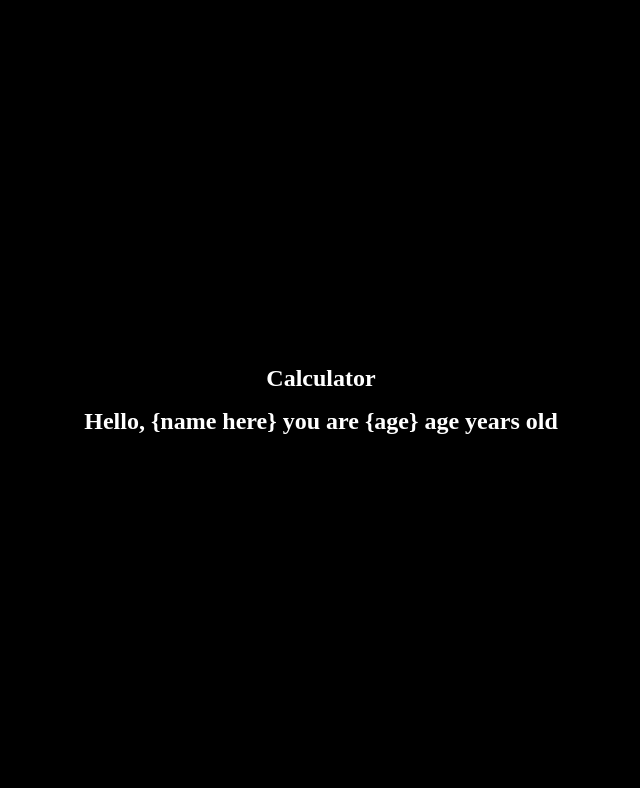
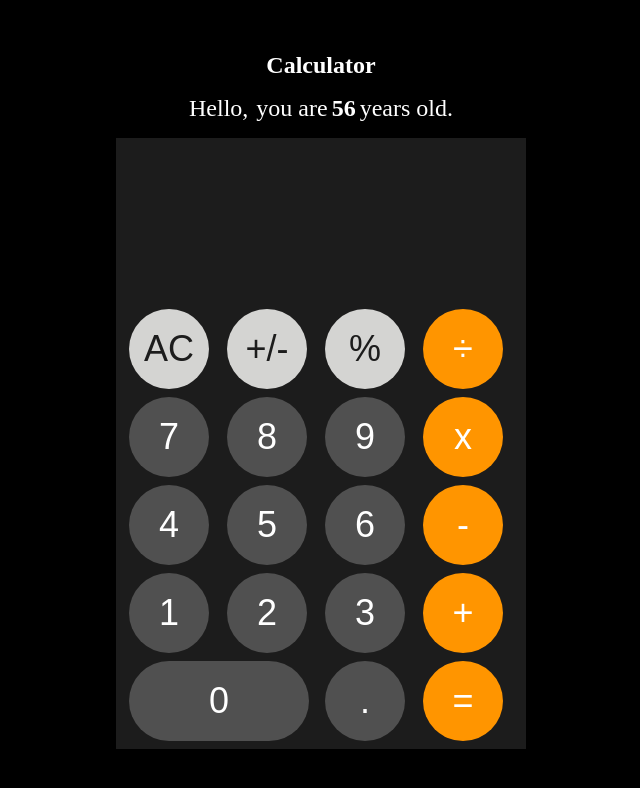
Before and after one commit to Xaphan64/friend-list, a plain HTML site: page 2.courseTwo/calculator.html in a window 1280 px wide. Shown: the whole page, without its empty margins (319-959 px from the left). Drawn offline with Linux system fonts and the light colour scheme.

Commit message:
started calculator logic

```diff
--- a/2.courseTwo/calculator.css
+++ b/2.courseTwo/calculator.css
@@ -17,3 +17,63 @@ section {
   gap: 16px;
   min-height: 100vh;
 }
+
+#description {
+  display: flex;
+  gap: 4px;
+  font-size: 24px;
+}
+
+#description p {
+  font-weight: bolder;
+}
+
+#calculatorContainer {
+  display: flex;
+  flex-direction: row;
+}
+
+#calculator {
+  font-family: Arial, Helvetica, sans-serif;
+  background-color: #1c1c1c;
+  padding: 60px 5px 0px 5px;
+  width: 400px;
+  max-width: 400px;
+}
+
+#display {
+  background-color: #1c1c1c;
+  color: white;
+  text-align: right;
+  font-size: 90px;
+  border: none;
+  outline: none;
+  width: 100%;
+  box-sizing: border-box;
+}
+
+#buttons {
+  display: grid;
+  grid-template-columns: repeat(4, 1fr);
+  gap: 8px;
+  padding: 8px;
+}
+
+#buttons button {
+  background-color: #505050;
+  color: white;
+  font-size: 36px;
+  text-align: center;
+  width: 80px;
+  height: 80px;
+  border-radius: 40px;
+  border: none;
+}
+
+#buttons button:hover {
+  opacity: 70%;
+}
+
+#buttons button:active {
+  opacity: 90%;
+}
--- a/2.courseTwo/calculator.html
+++ b/2.courseTwo/calculator.html
@@ -9,7 +9,22 @@
   <body>
     <section>
       <h1>Calculator</h1>
-      <h2>Hello, {name here} you are {age} age years old</h2>
+
+      <div id="description">
+        Hello,
+        <p id="userName">NAME</p>
+        you are
+        <p id="userAge">X</p>
+        years old.
+      </div>
+
+      <div id="calculatorContainer">
+        <div id="calculator">
+          <input type="text" id="display" readonly />
+
+          <div id="buttons"></div>
+        </div>
+      </div>
     </section>
     <script src="calculator.js"></script>
   </body>
--- a/2.courseTwo/calculator.js
+++ b/2.courseTwo/calculator.js
@@ -0,0 +1,116 @@
+// elements
+const userName = document.getElementById("userName");
+const userAge = document.getElementById("userAge");
+
+// get data from local storage
+userName.textContent = localStorage.getItem("username");
+// calculate the age
+const birthDate = new Date(localStorage.getItem("birthDate"));
+const today = new Date();
+let age = today.getFullYear() - birthDate.getFullYear();
+userAge.textContent = age;
+
+const display = document.getElementById("display");
+
+// calculator
+const buttonValues = [
+  "AC",
+  "+/-",
+  "%",
+  "÷",
+  "7",
+  "8",
+  "9",
+  "x",
+  "4",
+  "5",
+  "6",
+  "-",
+  "1",
+  "2",
+  "3",
+  "+",
+  "0",
+  ".",
+  "=",
+];
+const rightSymbols = ["÷", "x", "-", "+", "="];
+const topSymbols = ["AC", "+/-", "%"];
+
+// default
+let A = 0;
+let operator = null;
+let B = null;
+
+function clearAll() {
+  A = 0;
+  operator = null;
+  B = null;
+}
+
+// loop through the buttonValues
+for (let i = 0; i < buttonValues.length; i++) {
+  // get each element in the buttonValues array
+  let value = buttonValues[i];
+  // create a new button element
+  let button = document.createElement("button");
+  // insert each array element into the newly button created text
+  button.innerText = value;
+
+  // styling button colors
+  // make 0 bigger than the other buttons
+  if (value == "0") {
+    button.style.width = "180px";
+    button.style.gridColumn = "span 2";
+  }
+  // change the color of the right operands
+  if (rightSymbols.includes(value)) {
+    button.style.backgroundColor = "#FF9500";
+    // change the colof of the top operands
+  } else if (topSymbols.includes(value)) {
+    button.style.backgroundColor = "#D4D4D2";
+    button.style.color = "#1c1c1c";
+  }
+
+  // https://www.youtube.com/watch?v=KM8PIiqq97c
+
+  // button clicks
+  button.addEventListener("click", function () {
+    if (rightSymbols.includes(value)) {
+    } else if (topSymbols.includes(value)) {
+      if (value == "AC") {
+        clearAll();
+        display.value = "";
+      } else if (value == "+/-") {
+        // if display not empty and not 0
+        if (display.value != "" && display.value != "0") {
+          // if value is negative, slice the - to make it positive
+          if (display.value[0] == "-") {
+            display.value = display.value.slice(1);
+          } else {
+            // else make it negative
+            display.value = "-" + display.value;
+          }
+        }
+      } else if (value == "%") {
+        display.value = Number(display.value) / 100;
+      }
+    } else {
+      // numbers or .
+      if (value == ".") {
+        // prevent more than one .
+        if (display.value != "" && !display.value.includes(value)) {
+          display.value += value;
+        }
+      } // cannot have more then one 0 when 0 is 1st computted
+      else if (display.value == "0") {
+        display.value = value;
+      } else {
+        // display numbers
+        display.value += value;
+      }
+    }
+  });
+  // insert the all the buttons into the html
+  document.getElementById("buttons").appendChild(button);
+}
```
Also changed, not shown: 2.courseTwo/authentication.js (+10 -10 lines).
